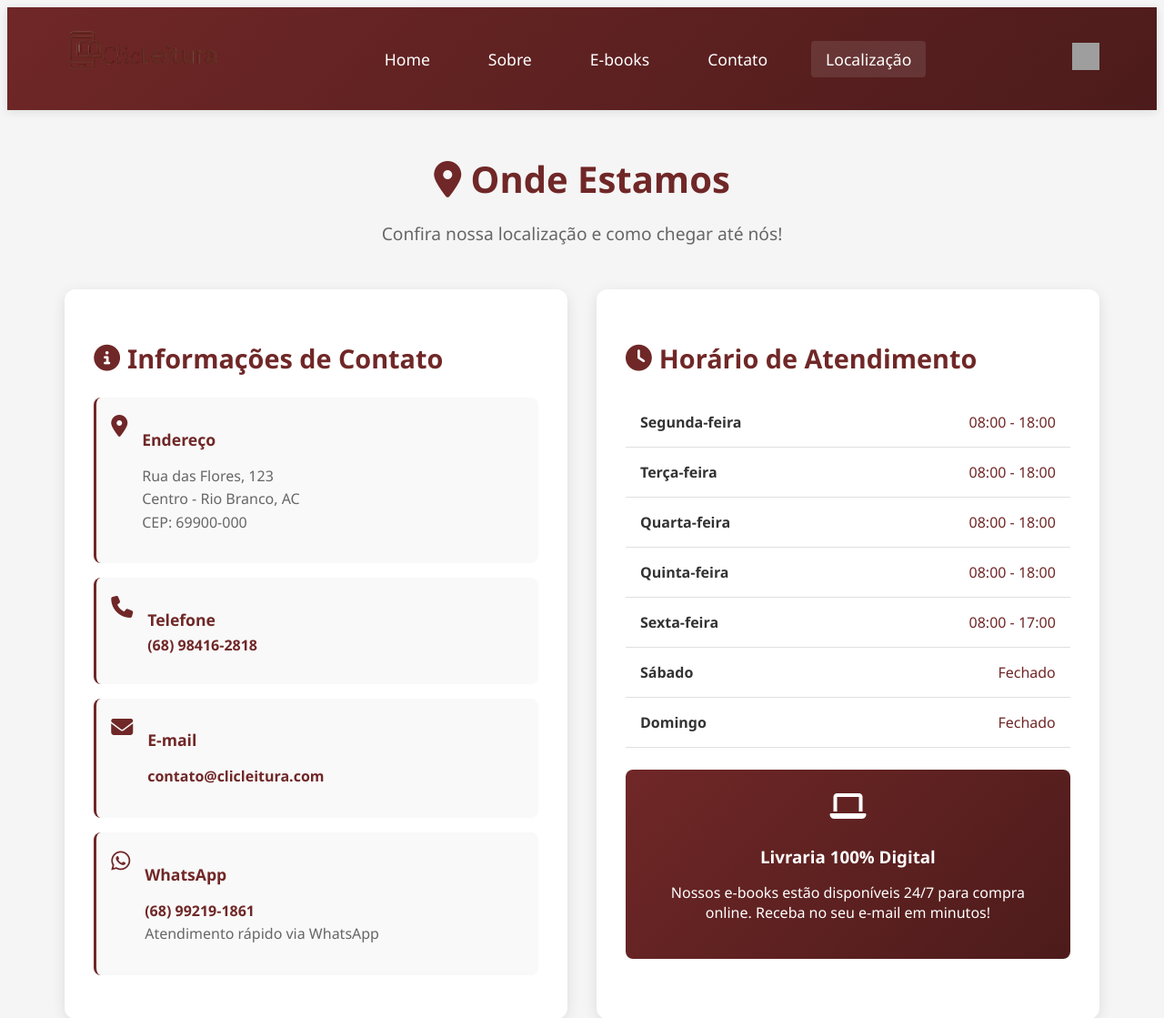
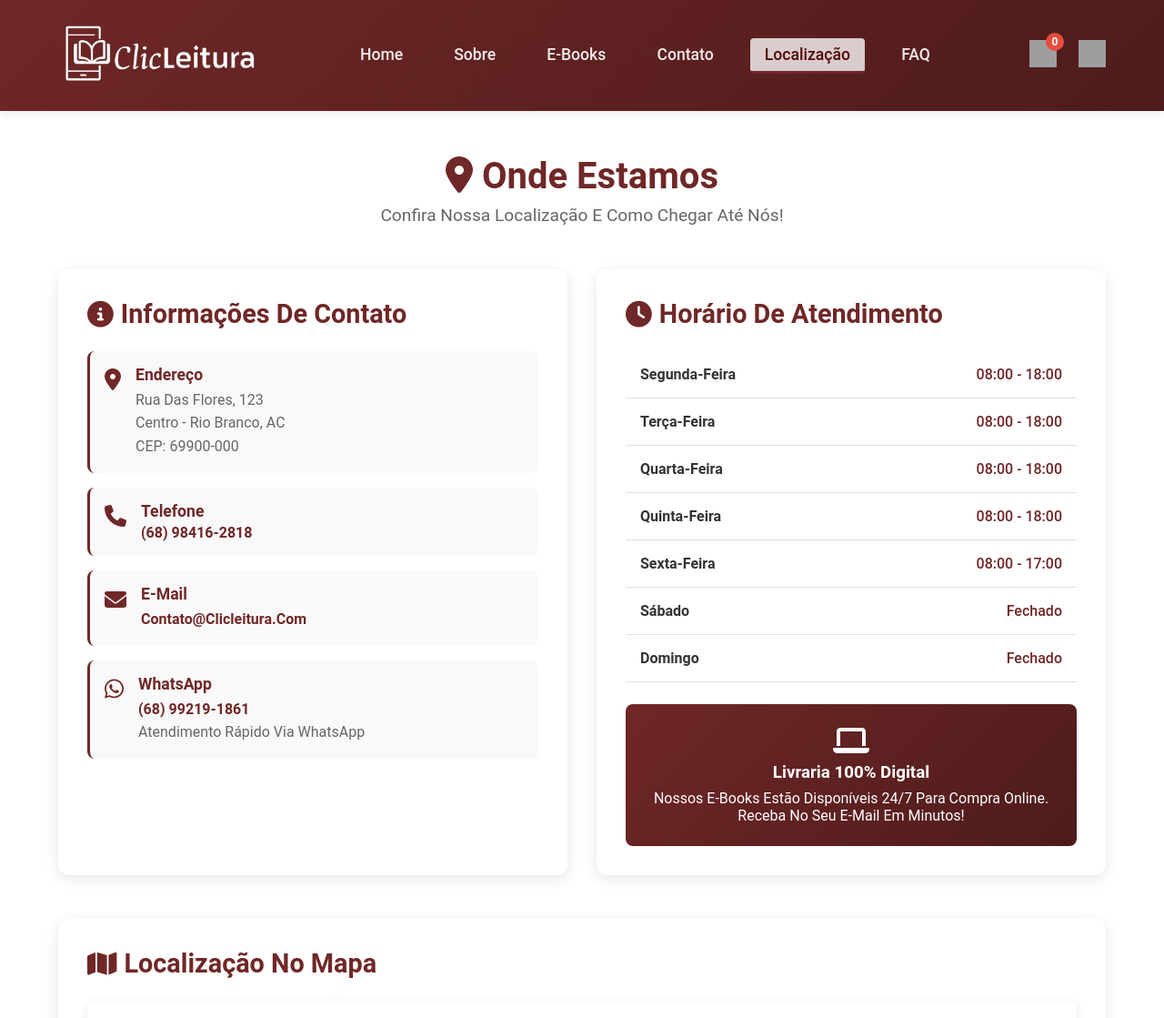
Before and after one commit to Devjdias/ecommerceJD, a Flask app: page /localizacao in a window 1280 px wide. Shown: the top 1119 px of the page at 91% size. Run offline with Flask 3, Linux system fonts and the light colour scheme; a map, chart or similar area stays blank; some libraries are stand-ins or nearby versions; grey boxes are pictures that could not be loaded.

Commit message:
navbar Localização padronizada

```diff
--- a/static/css/localizacao.css
+++ b/static/css/localizacao.css
@@ -1,14 +1,35 @@
-/* ESTILOS DA PÁGINA DE LOCALIZAÇÃO */
 
-/* Reset já feito em reset.css, não duplicar */
+/* ========== VARIÁVEIS GERAIS ========== */
+:root {
+    --vinho: #702727;
+    --vinho-escuro: #4d1b1b;
+    --vinho-claro: #913838;
+    --cinza-texto: #555;
+    --cinza-claro: #f8f9fa;
+    --branco: #ffffff;
+    --amarelo-estrela: #ff9f00;
+}
+
+/* ========== RESET ========== */
+* {
+      margin: 0;
+    padding: 0;
+    outline: none;
+    border: none;
+    text-transform: capitalize;
+    transition: 0.2s linear;
+    font-family: "Roboto", sans-serif;
+    text-decoration: none;
+    box-sizing: border-box;
+}
 
 body {
-    font-family: 'Segoe UI', Tahoma, Geneva, Verdana, sans-serif;
-    background: #f5f5f5;
+    background: #ffffff;
     color: #333;
+    overflow-x: hidden;
 }
 
-/* HEADER */
+/* ========== HEADER ========== */
 .header {
     background: linear-gradient(135deg, #702727 0%, #4d1b1b 100%);
     padding: 1.5rem 5%;
@@ -27,32 +48,34 @@ body {
 }
 
 .logo img {
-    height: 60px;
+    height: 70px;
     transition: transform 0.3s;
-}
-
-.logo:hover img {
-    transform: scale(1.05);
 }
 
 .navbar {
     display: flex;
-    gap: 2rem;
+    gap: 1.5rem;
 }
 
 .navbar a {
-    color: white;
-    text-decoration: none;
+    color: rgba(255, 255, 255, 0.9);
     font-weight: 500;
     font-size: 1.1rem;
-    transition: all 0.3s;
     padding: 0.5rem 1rem;
     border-radius: 4px;
 }
 
 .navbar a:hover {
-    background: rgba(255,255,255,0.1);
+    color: #ffffff;
+    background: rgba(255, 255, 255, 0.1);
     transform: translateY(-2px);
+}
+
+.navbar a.active {
+    color: rgb(85, 7, 7);
+    border-bottom: 3px solid var(--vinho);
+    background: rgba(255, 255, 255, 0.774);
+
 }
 
 .icons {
@@ -61,12 +84,10 @@ body {
     align-items: center;
 }
 
-.icons a, .icons img {
-    transition: transform 0.3s;
-}
-
-.icons a:hover, .icons img:hover {
-    transform: scale(1.1);
+.icons img {
+    height: 30px;
+    width: 30px;
+    cursor: pointer;
 }
 
 /* CONTAINER PRINCIPAL */
--- a/templates/index.html
+++ b/templates/index.html
@@ -36,8 +36,8 @@
                 <div id="carrinhoIcon" style="position: relative; display: inline-block; cursor: pointer;">
                     <img id="carrinhoImg" width="30" height="30"
                         src="https://img.icons8.com/?size=100&id=9671&format=png&color=4d0606" alt="Carrinho de Compra">
-                    <span id="carrinhoCount"
-                        style=" position: absolute; top: -8px; right: -8px; background: #53120b; color: rgb(255, 255, 255); border-radius: 50%; width: 20px; height: 20px; font-size: 12px; font-weight: bold;  align-items: center; justify-content: center; pointer-events: none;">
+                     <span id="carrinhoCount"
+                        style="display: none; position: absolute; top: -8px; right: -8px; background: #4d0606; color: white; border-radius: 50%; width: 20px; height: 20px; font-size: 12px; font-weight: bold; display:flex; align-items: center; justify-content: center; pointer-events: none;">
                         0
                     </span>
                 </div>
--- a/templates/localizacao.html
+++ b/templates/localizacao.html
@@ -16,7 +16,7 @@
     <header class="header">
         <section>
             <a href="{{ url_for('index') }}" class="logo">
-                <img src="{{ url_for('static', filename='images/logo.png') }}" alt="Logo ClicLeitura">
+                <img src="{{ url_for('static', filename='images/logo2.png') }}" alt="Logo ClicLeitura">
             </a>
 
             <nav class="navbar">
@@ -24,19 +24,40 @@
                 <a href="{{ url_for('sobre_page') }}">Sobre</a>
                 <a href="{{ url_for('index') }}#shop">E-books</a>
                 <a href="{{ url_for('contato_page') }}">Contato</a>
-                <a href="{{ url_for('localizacao_page') }}" style="background: rgba(255,255,255,0.1);">Localização</a>
+                <a href="{{ url_for('localizacao_page') }}" class="active">Localização</a>
+                <a href="{{ url_for('faq_page') }}" >FAQ</a>
             </nav>
 
-            <div class="icons">
-                <a href="{{ url_for('login_page') }}" id="loginLink">
-                    <img width="30" height="30" src="https://img.icons8.com/?size=100&id=24220&format=png&color=FFFFFF"
-                        alt="Entrar na conta" style="cursor: pointer;" />
+            <div class="icons" aria-hidden="false">
+                <div id="carrinhoIcon" style="position: relative; display: inline-block; cursor: pointer;">
+                    <img id="carrinhoImg" width="30" height="30"
+                        src="https://img.icons8.com/?size=100&id=9671&format=png&color=FFFFFF"
+                        alt="Carrinho de Compra" >
+                    <span id="carrinhoCount"
+                        style="display: none; position: absolute; top: -8px; right: -8px; background: #e74c3c; color: white; border-radius: 50%; width: 20px; height: 20px; font-size: 12px; font-weight: bold; display:flex; align-items: center; justify-content: center; pointer-events: none;">
+                        0
+                    </span>
+                </div>
+
+                <a href="{{ url_for('login_page') }}" id="loginLink" title="Entrar">
+                    <img width="30" height="30"
+                        src="https://img.icons8.com/?size=100&id=24220&format=png&color=FFFFFF"
+                        alt="Entrar na conta" />
                 </a>
-                <a href="{{ url_for('perfil_page') }}" id="perfilLink" style="display: none;">
-                    <img width="30" height="30" src="https://img.icons8.com/?size=100&id=7820&format=png&color=FFFFFF"
-                        alt="Meu Perfil" style="cursor: pointer;" title="Meu Perfil" />
+
+                <a href="{{ url_for('perfil_page') }}" id="perfilLink" title="Meu perfil" style="display: none;">
+                    <img width="30" height="30"
+                        src="https://img.icons8.com/?size=100&id=7820&format=png&color=FFFFFF"
+                        alt="Meu Perfil" />
                 </a>
+
+
+                <span id="userInfo" style="display: none; color: #ffffff; font-weight: bold; margin-left: 10px;"></span>
+                <button id="logoutBtn" style="display: none; margin-left: 10px; padding: 5px 15px; background: #f1f1f1; color: #4d0606; border: none; border-radius: 4px; cursor: pointer;"> <i class="fa-solid fa-arrow-right-from-bracket" style="color: #4d0606;"></i> Sair</button>
+
             </div>
+
+
         </section>
     </header>
 
```
